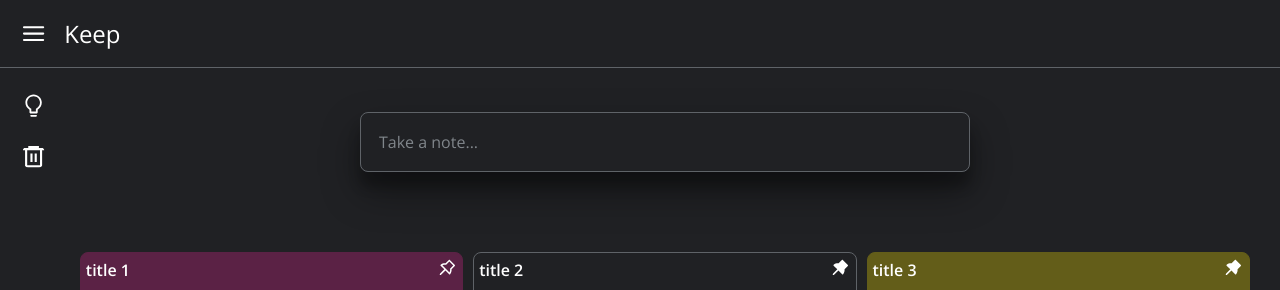
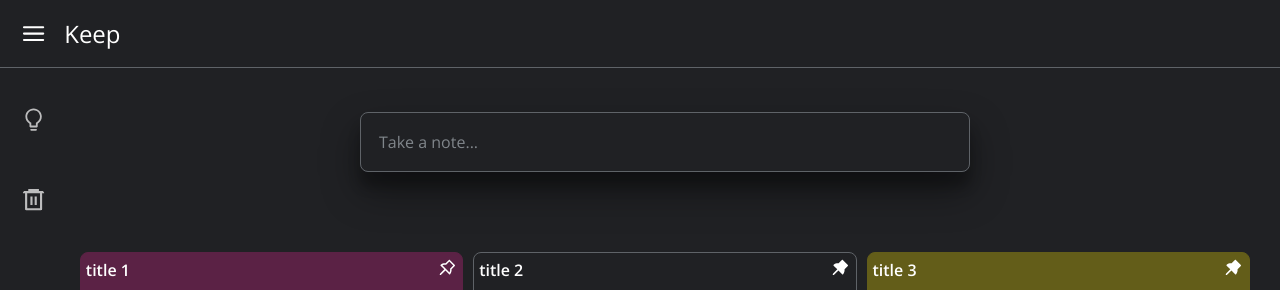
Before and after one commit to OmkarArora/gkeep-notes, a React (Create React App) app: page / in a window 1280 px wide. Shown: the top 290 px of the page. Built offline with nearby package versions, Linux system fonts and the light colour scheme.

Commit message:
feat: sidenav hover effects

```diff
--- a/src/components/Sidenav/Sidenav.jsx
+++ b/src/components/Sidenav/Sidenav.jsx
@@ -3,10 +3,24 @@
 import "./sidenav.css";
 
 export const Sidenav = () => {
-	return (
-		<div className="sidenav">
-			<AiOutlineBulb className="icon icon-bulb"/>
-			<RiDeleteBin6Line className="icon icon-bin"/>
-		</div>
-	)
-}
+  return (
+    <div className="sidenav">
+      <nav class="navbar">
+        <ul className="navbar-nav">
+          <li class="nav-item">
+            <a href="https://www.google.com/" class="nav-link">
+              <AiOutlineBulb className="icon icon-bulb" />
+			  <span className="link-text">Notes</span>
+            </a>
+          </li>
+          <li class="nav-item">
+            <a href="https://www.google.com/" class="nav-link">
+              <RiDeleteBin6Line className="icon icon-bin" />
+			  <span className="link-text">Trash</span>
+            </a>
+          </li>
+        </ul>
+      </nav>
+    </div>
+  );
+};
--- a/src/components/Sidenav/sidenav.css
+++ b/src/components/Sidenav/sidenav.css
@@ -5,9 +5,67 @@
   position: fixed;
   left: 0;
   padding-left: 0.5rem;
+
+  --transition-speed: 600ms;
+  height: 100%;
+  z-index: 10;
+  background-color: var(--color-dark);
+  font-size: 1.3rem;
+}
+
+.sidenav:hover {
+  box-shadow: 0 16px 10px 0 rgb(0 0 0 / 14%), 0 11px 18px 0 rgb(0 0 0 / 12%),
+    0 13px 5px -1px rgb(0 0 0 / 20%);
 }
 
 .sidenav .icon {
   font-size: 1.6rem;
   margin-right: 5px;
 }
+
+.navbar:hover {
+  transition: width 600ms ease;
+  background-color: var(--color-dark);
+  padding-right: 5rem;
+}
+
+.navbar-nav {
+  list-style: none;
+  padding: 0;
+  margin: 0;
+  display: flex;
+  flex-direction: column;
+  align-items: center;
+  height: 100%;
+}
+
+.nav-item {
+  width: 100%;
+}
+.nav-item:last-child {
+  margin-top: auto;
+}
+
+.nav-link {
+  display: flex;
+  align-items: center;
+  height: 5rem;
+  color: var(--text-primary);
+  text-decoration: none;
+  filter: grayscale(100%) opacity(0.7);
+  transition: var(--transition-speed);
+}
+
+.nav-link:hover {
+  filter: grayscale(0%) opacity(1);
+  background: var(--color-dark);
+}
+
+.link-text {
+  display: none;
+  margin-left: 1rem;
+}
+
+.navbar:hover .link-text {
+  display: inline;
+}
```
